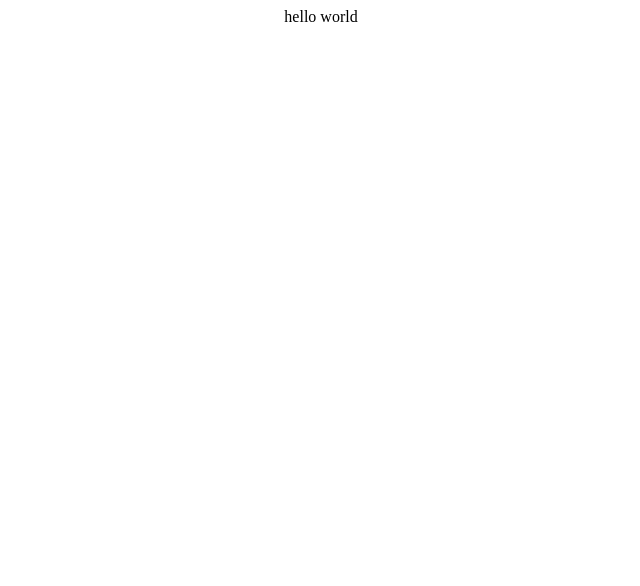
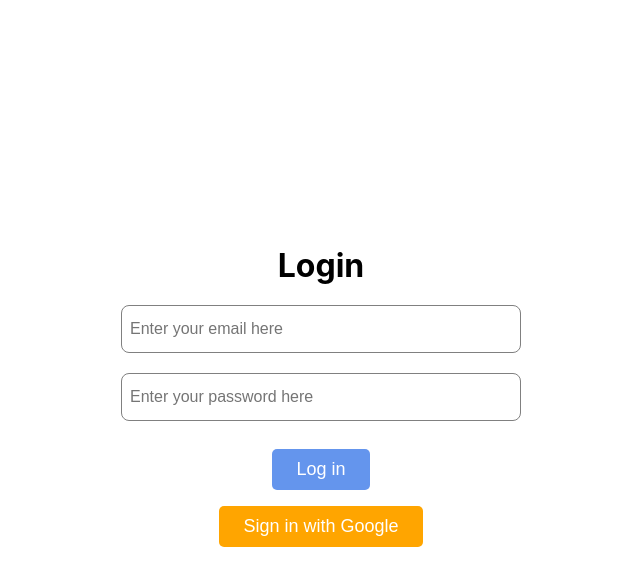
Before and after one commit to ZunainAliAzam/expense-tracker-app, a React (Create React App) app: page / in a window 1280 px wide. Shown: the top 586 px of the page, without its empty margins (319-959 px from the left). Built offline with nearby package versions, Linux system fonts and the light colour scheme; no server answers.

Commit message:
login page design

```diff
--- a/src/App.css
+++ b/src/App.css
@@ -1,38 +1,52 @@
-.App {
-  text-align: center;
+html,
+body {
+  padding: 0;
+  margin: 0;
+  font-family:
+    -apple-system,
+    BlinkMacSystemFont,
+    Segoe UI,
+    Roboto,
+    Oxygen,
+    Ubuntu,
+    Cantarell,
+    Fira Sans,
+    Droid Sans,
+    Helvetica Neue,
+    sans-serif;
 }
 
-.App-logo {
-  height: 40vmin;
-  pointer-events: none;
+* {
+  box-sizing: border-box;
 }
 
-@media (prefers-reduced-motion: no-preference) {
-  .App-logo {
-    animation: App-logo-spin infinite 20s linear;
-  }
+main {
+  padding: 5rem 0;
+  flex: 1;
+  display: flex;
+  flex-direction: column;
+  justify-content: center;
+  align-items: center;
 }
 
-.App-header {
-  background-color: #282c34;
-  min-height: 100vh;
-  display: flex;
-  flex-direction: column;
-  align-items: center;
-  justify-content: center;
-  font-size: calc(10px + 2vmin);
-  color: white;
+code {
+  background: #fafafa;
+  border-radius: 5px;
+  padding: 0.75rem;
+  font-family:
+    Menlo,
+    Monaco,
+    Lucida Console,
+    Courier New,
+    monospace;
 }
 
-.App-link {
-  color: #61dafb;
+input[type='button'] {
+  border: none;
+  color: white;
+  padding: 10px 24px;
+  margin: 8px;
+  font-size: 18px;
+  border-radius: 5px;
+  cursor: pointer;
 }
-
-@keyframes App-logo-spin {
-  from {
-    transform: rotate(0deg);
-  }
-  to {
-    transform: rotate(360deg);
-  }
-}
--- /dev/null
+++ b/src/pages/auth/index.css
@@ -0,0 +1,83 @@
+.mainContainer {
+    flex-direction: column;
+    display: flex;
+    align-items: center;
+    justify-content: center;
+    height: 100vh;
+  }
+
+  .titleContainer {
+    display: flex;
+    flex-direction: column;
+    font-size: 32px;
+    font-weight: bolder;
+    align-items: center;
+    justify-content: center;
+  }
+
+  .resultContainer,
+  .historyItem {
+    flex-direction: row;
+    display: flex;
+    width: 400px;
+    align-items: center;
+    justify-content: space-between;
+  }
+
+  .historyContainer {
+    flex-direction: column;
+    display: flex;
+    height: 200px;
+    align-items: center;
+    flex-grow: 5;
+    justify-content: flex-start;
+  }
+
+  .buttonContainer {
+    display: flex;
+    flex-direction: column;
+    align-items: center;
+    justify-content: center;
+    height: 260px;
+  }
+
+  .inputContainer {
+    display: flex;
+    flex-direction: column;
+    align-items: flex-start;
+    justify-content: center;
+  }
+
+  .inputGoogle {
+    display: flex;
+    flex-direction: column;
+    align-items: center;
+    justify-content: center;
+  }
+
+  .googleText{
+    font-size: 16px !important;
+    font-weight: 600;
+  }
+
+  .inputContainer > .errorLabel {
+    color: red;
+    font-size: 12px;
+  }
+
+  .inputBox {
+    height: 48px;
+    width: 400px;
+    font-size: medium;
+    border-radius: 8px;
+    border: 1px solid grey;
+    padding-left: 8px;
+  }
+
+  .inputButton{
+    background: cornflowerblue;
+  }
+
+  .googleButton{
+    background: orange;
+  }
--- a/src/pages/auth/index.jsx
+++ b/src/pages/auth/index.jsx
@@ -1,6 +1,67 @@
-export const Auth = () => {
+import React, { useState } from "react";
+import { useNavigate } from "react-router-dom";
+import { auth, provider } from "../../config/firebase-config";
+import { signInWithPopup } from "firebase/auth";
+import "./index.css";
 
-    return <div>
-        hello world
+export const Auth = (props) => {
+  const [email, setEmail] = useState("");
+  const [password, setPassword] = useState("");
+  const [emailError, setEmailError] = useState("");
+  const [passwordError, setPasswordError] = useState("");
+
+  const signInWithGoogle = async () => {
+    const results = await signInWithPopup(auth, provider);
+    console.log(results);
+  };
+  const navigate = useNavigate();
+
+  const onButtonClick = () => {
+    // You'll update this function later...
+  };
+
+  return (
+    <div className={"mainContainer"}>
+      <div className={"titleContainer"}>
+        <div>Login</div>
+      </div>
+      <br />
+      <div className={"inputContainer"}>
+        <input
+          value={email}
+          placeholder="Enter your email here"
+          onChange={(ev) => setEmail(ev.target.value)}
+          className={"inputBox"}
+        />
+        <label className="errorLabel">{emailError}</label>
+      </div>
+      <br />
+      <div className={"inputContainer"}>
+        <input
+          value={password}
+          placeholder="Enter your password here"
+          onChange={(ev) => setPassword(ev.target.value)}
+          className={"inputBox"}
+        />
+        <label className="errorLabel">{passwordError}</label>
+      </div>
+      <br />
+      <div className={"inputContainer"}>
+        <input
+          className={"inputButton"}
+          type="button"
+          onClick={onButtonClick}
+          value={"Log in"}
+        />
+      </div>
+      <div className="inputGoogle">
+        <input
+            className={"googleButton"}
+            type="button"
+            onClick={signInWithGoogle}
+            value={"Sign in with Google"}
+        />
+      </div>
     </div>
-}
+  );
+};
```
